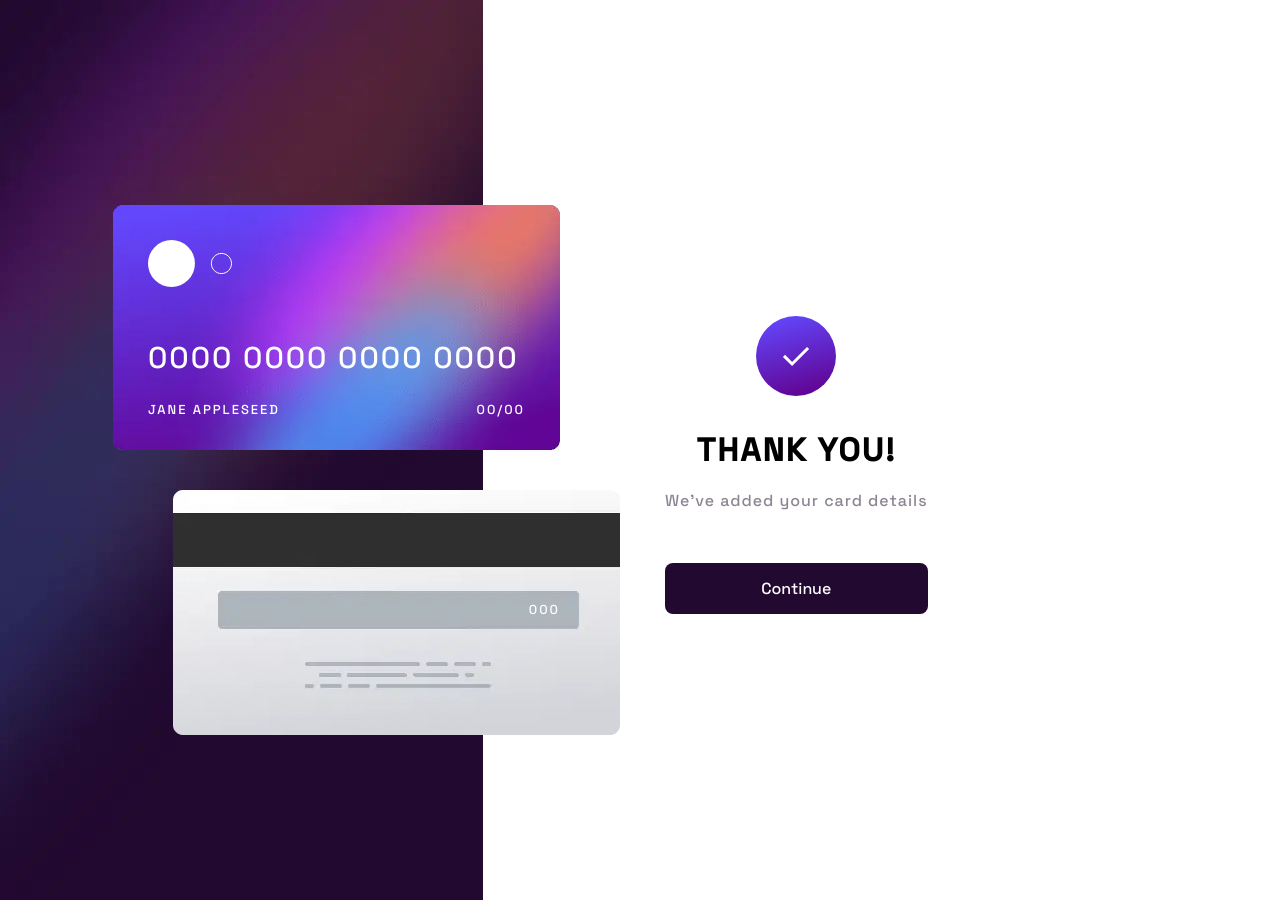
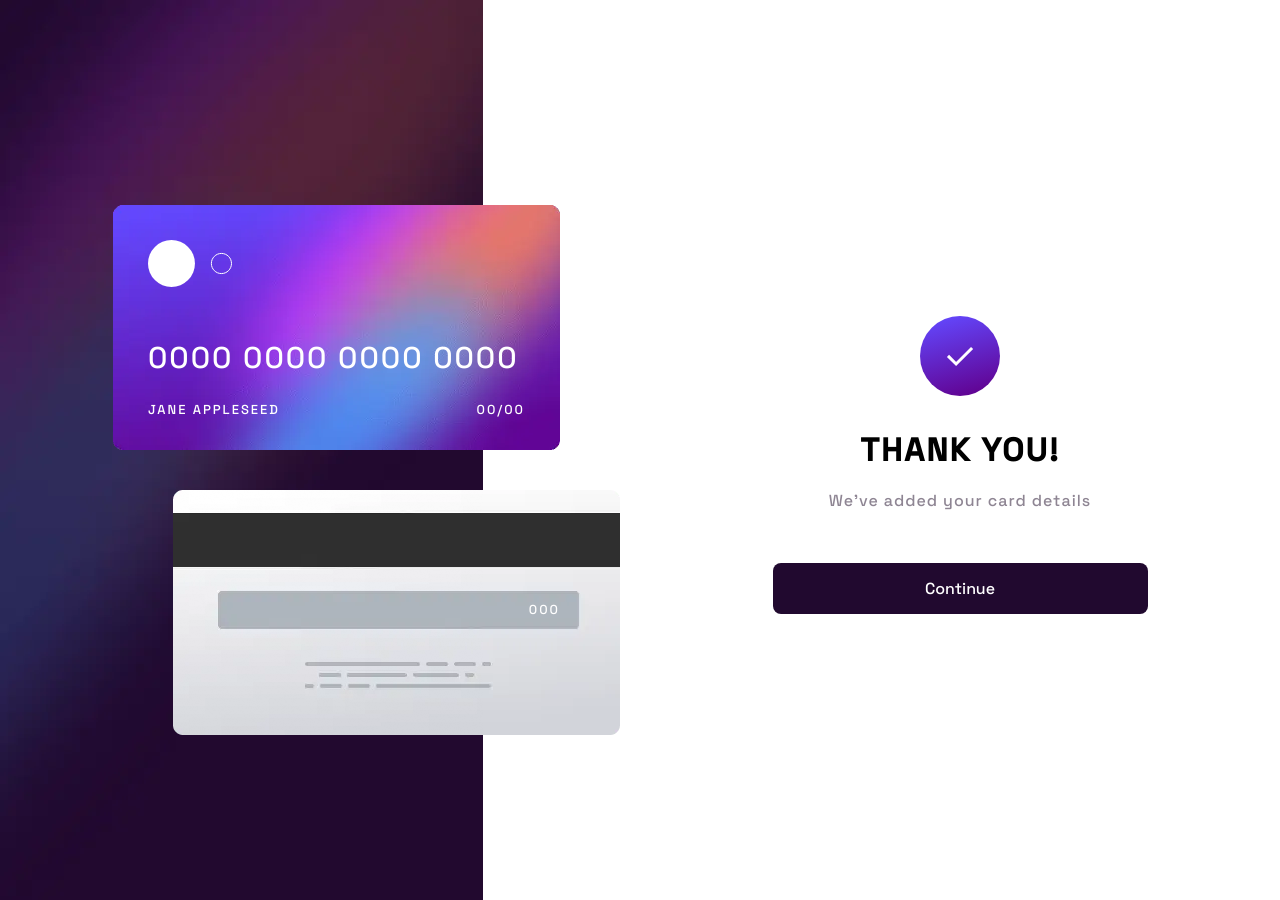
Before and after one commit to YariMorcus/interactive-card-details-form, a website built with Parcel: page src/thank-you-html.html in a window 1280 px wide. Shown: the top 900 px of the page. Built offline with nearby package versions, Linux system fonts and the light colour scheme.

Commit message:
add desktop CSS

```diff
--- a/src/scss/base/_base.scss
+++ b/src/scss/base/_base.scss
@@ -125,4 +125,10 @@ img {
     display: flex;
     align-items: center;
   }
+
+  &--thank-you {
+    @include m.breakpoint-lg() {
+      justify-content: center;
+    }
+  }
 }
--- a/src/scss/components/_thank-you-card.scss
+++ b/src/scss/components/_thank-you-card.scss
@@ -3,6 +3,7 @@
 
 .thank-you {
   margin: 0 2.5rem 4rem;
+  max-width: 37.5rem;
   text-align: center;
 
   &__success-icon {
@@ -19,4 +20,12 @@
     letter-spacing: 1px;
     color: v.$dark-grayish-violet;
   }
+
+  @include m.breakpoint-sm-400() {
+    margin: 0 auto 4rem;
+  }
+
+  @include m.breakpoint-lg() {
+    flex-basis: 40rem;
+  }
 }
```
